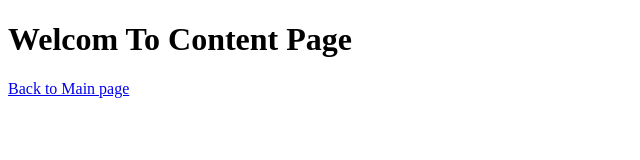
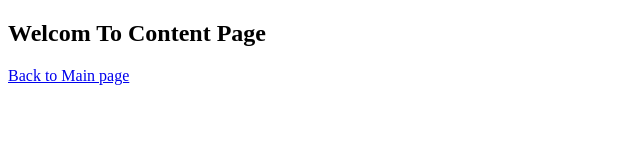
Before and after one commit to ismail99182/LinksTask, a plain HTML site: page pages/content.html in a window 1280 px wide. Shown: the whole page, without its empty margins (0-640 px from the left). Drawn offline with Linux system fonts and the light colour scheme.

Commit message:
1 file changed

```diff
--- a/pages/content.html
+++ b/pages/content.html
@@ -6,8 +6,7 @@
     <title>Document</title>
 </head>
 <body>
-    <h1>Welcom To Content Page</h1>
+    <h2>Welcom To Content Page</h2>
     <a href="../index.html">Back to Main page</a>
 </body>
-
 </html>
```
